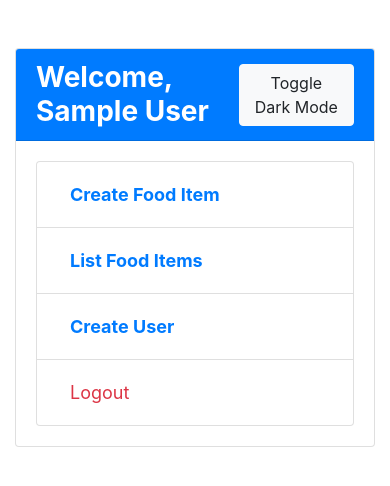
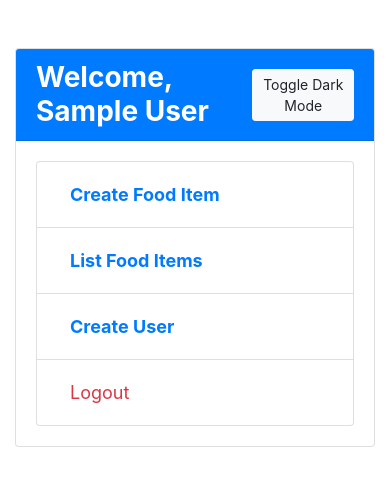
Before and after one commit to alokshandilya/chat-cuisine, a FastAPI app: page /admin in a window 390 px wide. Shown: the top 486 px of the page. Run offline with FastAPI, Linux system fonts and the light colour scheme; the visitor is signed in with stand-in values (Sample User, id 1); tables that the repository leaves empty hold one stand-in row (values such as "Sample post"); some libraries are stand-ins or nearby versions.

Commit message:
add mobile view friendly layout

```diff
--- a/templates/admin_dashboard.html
+++ b/templates/admin_dashboard.html
@@ -1,9 +1,12 @@
 <!DOCTYPE html>
-<html xmlns:strongk="http://www.w3.org/1999/html">
+<html lang="en">
 <head>
+    <meta charset="UTF-8">
+    <meta name="viewport" content="width=device-width, initial-scale=1, shrink-to-fit=no">
     <title>Admin Dashboard</title>
     <!-- Bootstrap CSS -->
     <link href="https://maxcdn.bootstrapcdn.com/bootstrap/4.5.2/css/bootstrap.min.css" rel="stylesheet">
+    <link rel="icon" href="/static/images/favicon.ico" type="image/x-icon">
     <style>
         body.dark-mode {
             background-color: #2B3035;
@@ -32,11 +35,11 @@
 <body class="dark-mode">
     <div class="container">
         <div class="row justify-content-center mt-5">
-            <div class="col-md-8">
+            <div class="col-lg-8 col-md-10 col-sm-12">
                 <div class="card">
                     <div class="card-header bg-primary text-white d-flex justify-content-between align-items-center">
                         <h1 class="h3 mb-0"><strong>Welcome, {{ full_name }}</strong></h1>
-                        <button id="toggle-dark-mode" class="btn btn-light">Toggle Dark Mode</button>
+                        <button id="toggle-dark-mode" class="btn btn-light btn-sm">Toggle Dark Mode</button>
                     </div>
                     <div class="card-body">
                         <ul class="list-group">
```
